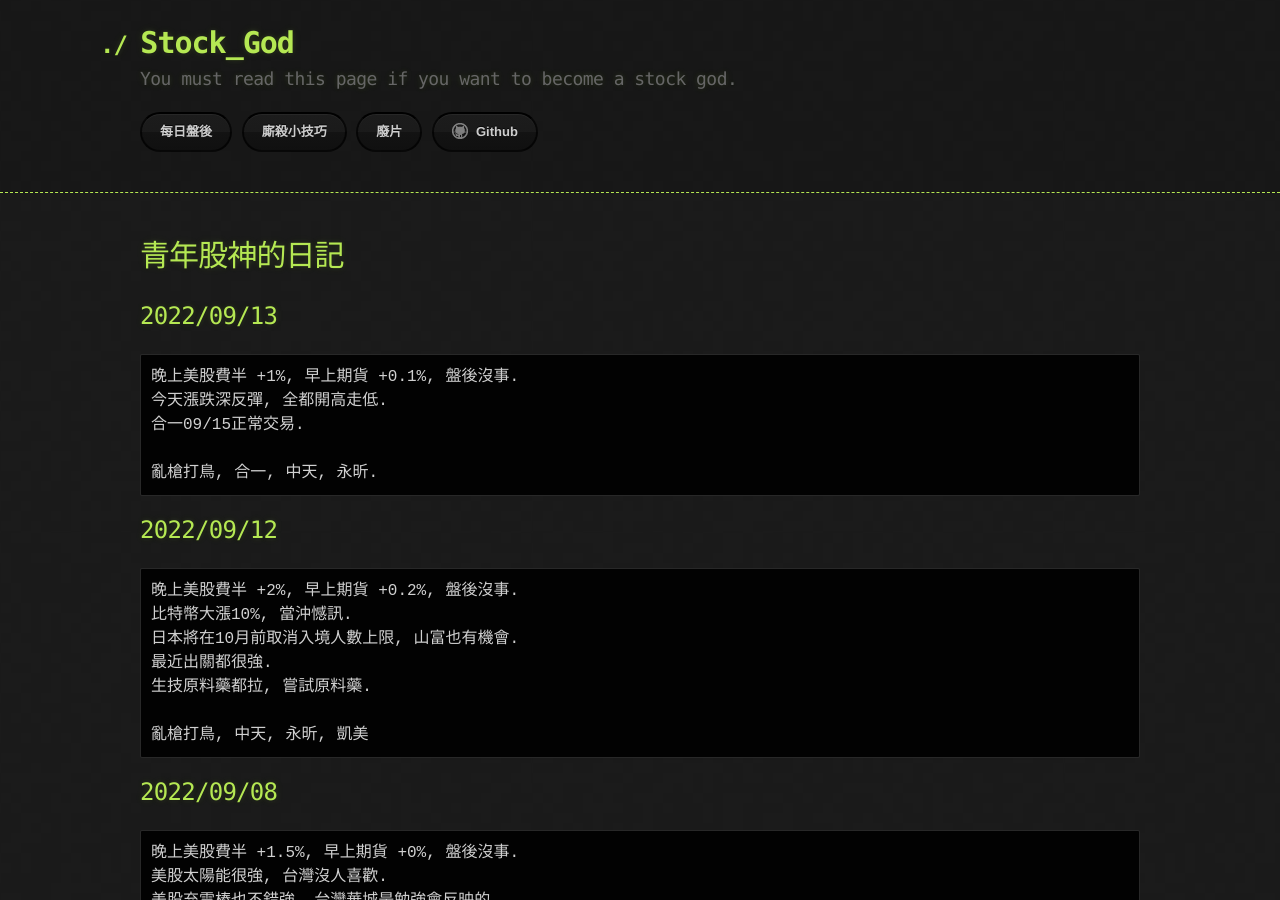
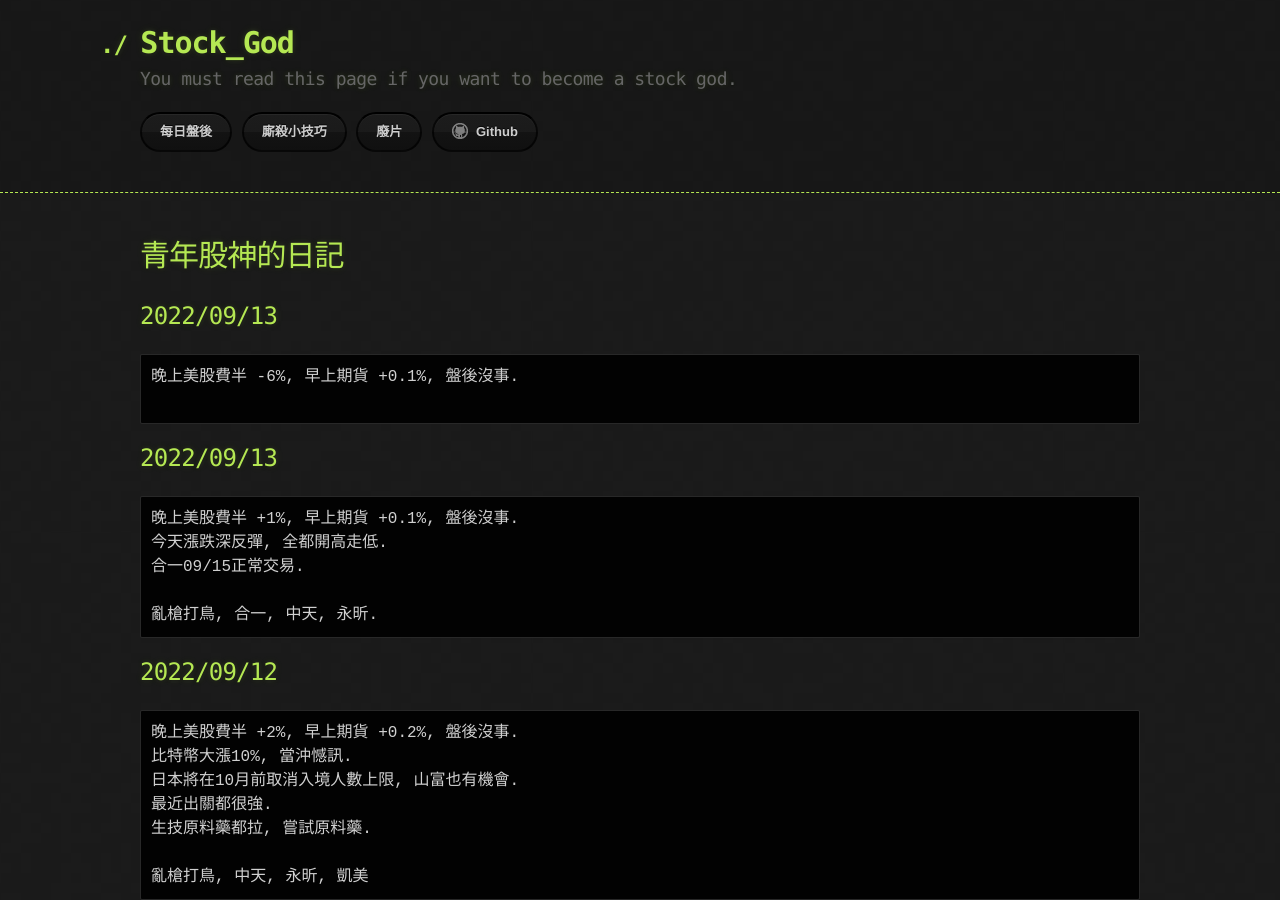
Before and after one commit to lepg5487/Stock_God, a Jekyll site: the page built from index.md, in a window 1280 px wide and 900 px high. Built offline with Jekyll 4.4.1, drawn with Linux system fonts in a browser that asks for light colours; our own code applies the rules of GitHub Pages for plain Markdown files.

Commit message:
Update index.md

````diff
--- a/index.md
+++ b/index.md
@@ -3,6 +3,12 @@ layout: testlayouts
 ---
 
 # 青年股神的日記
+
+## 2022/09/13
+```
+晚上美股費半 -6%, 早上期貨 +0.1%, 盤後沒事.
+
+```
 
 ## 2022/09/13
 ```
````
